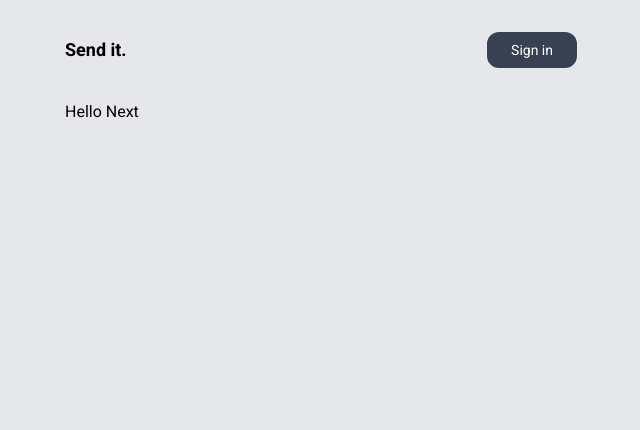
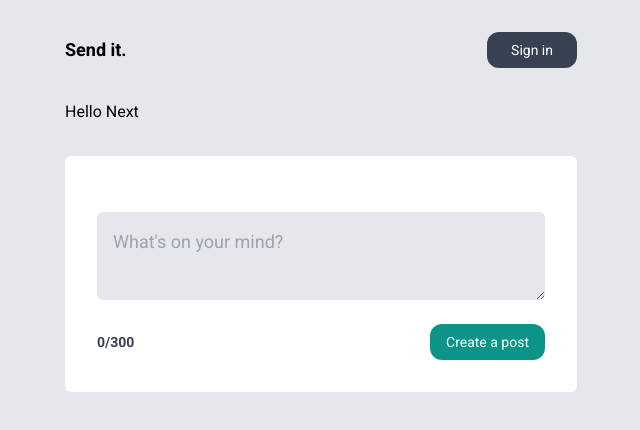
Before and after one commit to romsit/React-post-it, a Next.js app: page / in a window 1280 px wide. Shown: the top 430 px of the page, without its empty margins (319-959 px from the left). Built offline with nearby package versions, Linux system fonts and the light colour scheme; no server answers.

Commit message:
Add posts

```diff
--- a/app/auth/Logged.tsx
+++ b/app/auth/Logged.tsx
@@ -1,12 +1,22 @@
 'use client'
 
-import image from "next/image"
+import Image from "next/image"
 import { signOut } from 'next-auth/react'
+import Link from "next/link"
 
-export default function Logged(){
+type User = {
+    image: string
+}
+
+export default function Logged({ image }: User) {
     return (
         <li className="flex gap-8 items-center">
-            <button>Sign out</button>
+            <button onClick={() => signOut()} className="bg-gray-700 text-white text-sm py-2 px-6 rounded-md">
+                Sign out
+            </button>
+            <Link href={"/dashboard"}>
+                <Image width={64} height={64} src={image} alt="" priority className="w-14 rounded-full" />
+            </Link>
         </li>
     )
 }
--- a/app/auth/Nav.tsx
+++ b/app/auth/Nav.tsx
@@ -7,6 +7,7 @@ import { authOptions } from '../../pages/api/auth/[...nextauth]'
 export default async function Nav() {
     const session = await getServerSession(authOptions)
     console.log(session)
+
     return (
         <nav className='flex justify-between items-center py-8'>
             <Link href={"/"}>
@@ -14,7 +15,7 @@ export default async function Nav() {
             </Link>
             <ul className='flex items-center gap-6'>
                 {!session?.user && <Login />}
-                {session?.user && <h1> {<Logged/>}</h1>}
+                {session?.user && <Logged image={session.user?.image} /> }
             </ul>
         </nav >
     )
--- /dev/null
+++ b/app/components/AddPosts.tsx
@@ -0,0 +1,29 @@
+'use client'
+
+import { useState } from "react"
+
+export default function createPost(){
+    const [title, setTitle] = useState("")
+    const [isDisabled, setIsDisabled] = useState(false)
+    return(
+        <form className="bg-white my-8 p-8 rounded-md">
+            <div className="flex flex-col my-4 ">
+                <textarea onChange={(e) => setTitle(e.target.value)}
+                name="title"
+                id=""
+                value={title}
+                placeholder="What's on your mind?"
+                className="p-4 text-lg rounded-md my-2 bg-gray-200"></textarea>
+            </div>
+            <div className="flex items-center justify-between gap-2">
+                <p className={`font-bold text-sm ${title.length > 300 ? "text-red-700" : "text-gray-700"}`}>{`${title.length}/300`}</p>
+                <button
+                    disabled={isDisabled}
+                    className="text-sm bg-teal-600 text-white py-2 p-4 rounded-xl disabled:opacity-25"
+                    type="submit"
+                >
+                    Create a post</button>
+            </div>
+        </form>
+    )
+}
--- a/app/page.js
+++ b/app/page.js
@@ -1,8 +1,11 @@
+'use client'
+import AddPost from './components/AddPosts'
 
 export default function Home() {
   return (
     <main>
       <h1>Hello Next</h1>
+      <AddPost/>
     </main>
   )
 }
--- a/next.config.js
+++ b/next.config.js
@@ -3,6 +3,9 @@ const nextConfig = {
   experimental: {
     appDir: true,
   },
+  images: {
+    domains: ["lh3.googleusercontent.com", "avatars.githubusercontent.com"]
+  }
 }
 
 module.exports = nextConfig
--- a/package.json
+++ b/package.json
@@ -11,6 +11,7 @@
   "dependencies": {
     "@next-auth/prisma-adapter": "^1.0.6",
     "@prisma/client": "^4.13.0",
+    "@tanstack/react-query": "^4.29.5",
     "autoprefixer": "10.4.14",
     "next": "13.3.1",
     "next-auth": "^4.22.1",
```
Also changed, not shown: 1 other file (tests, documents, lock files or other folders).
